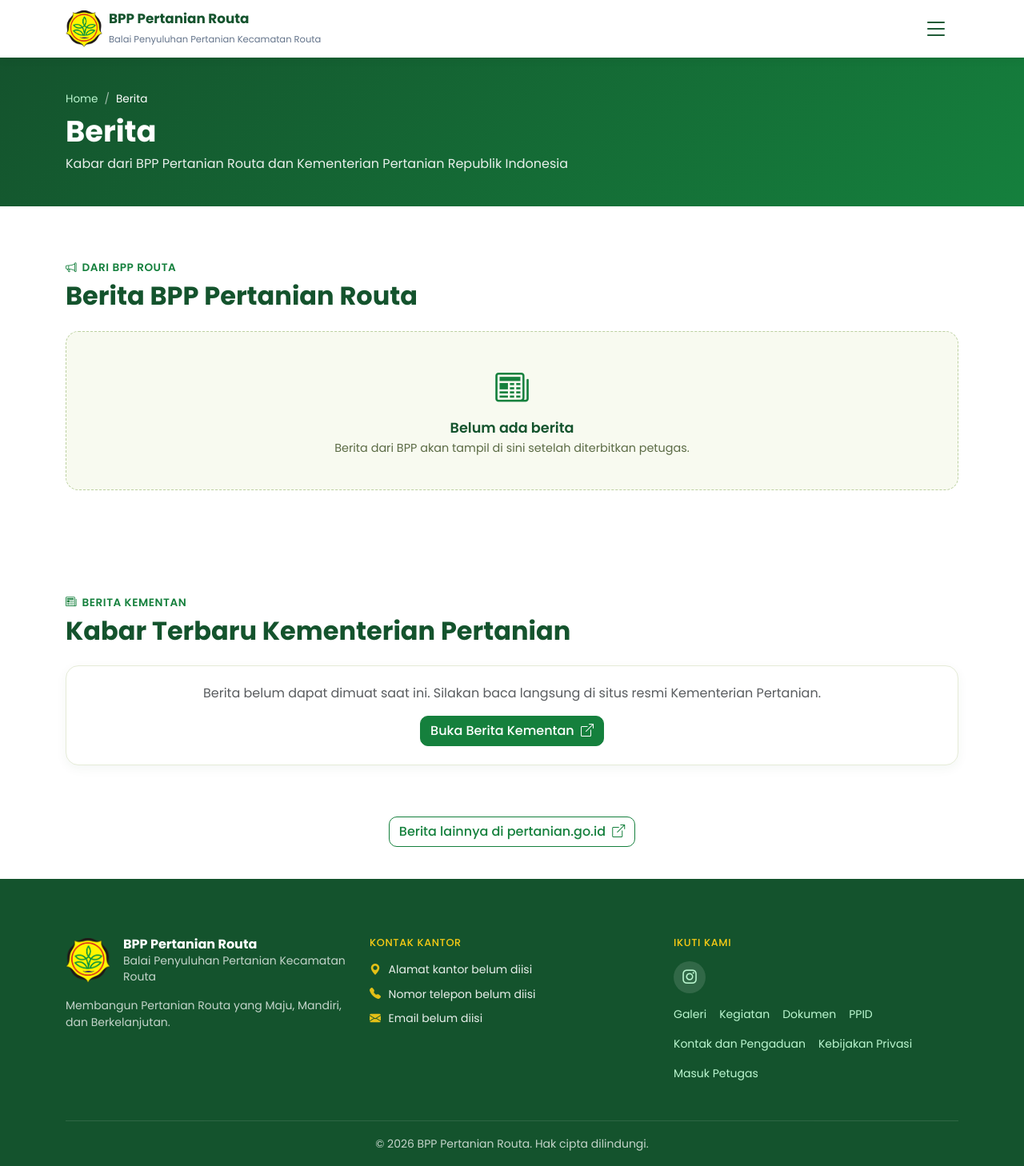
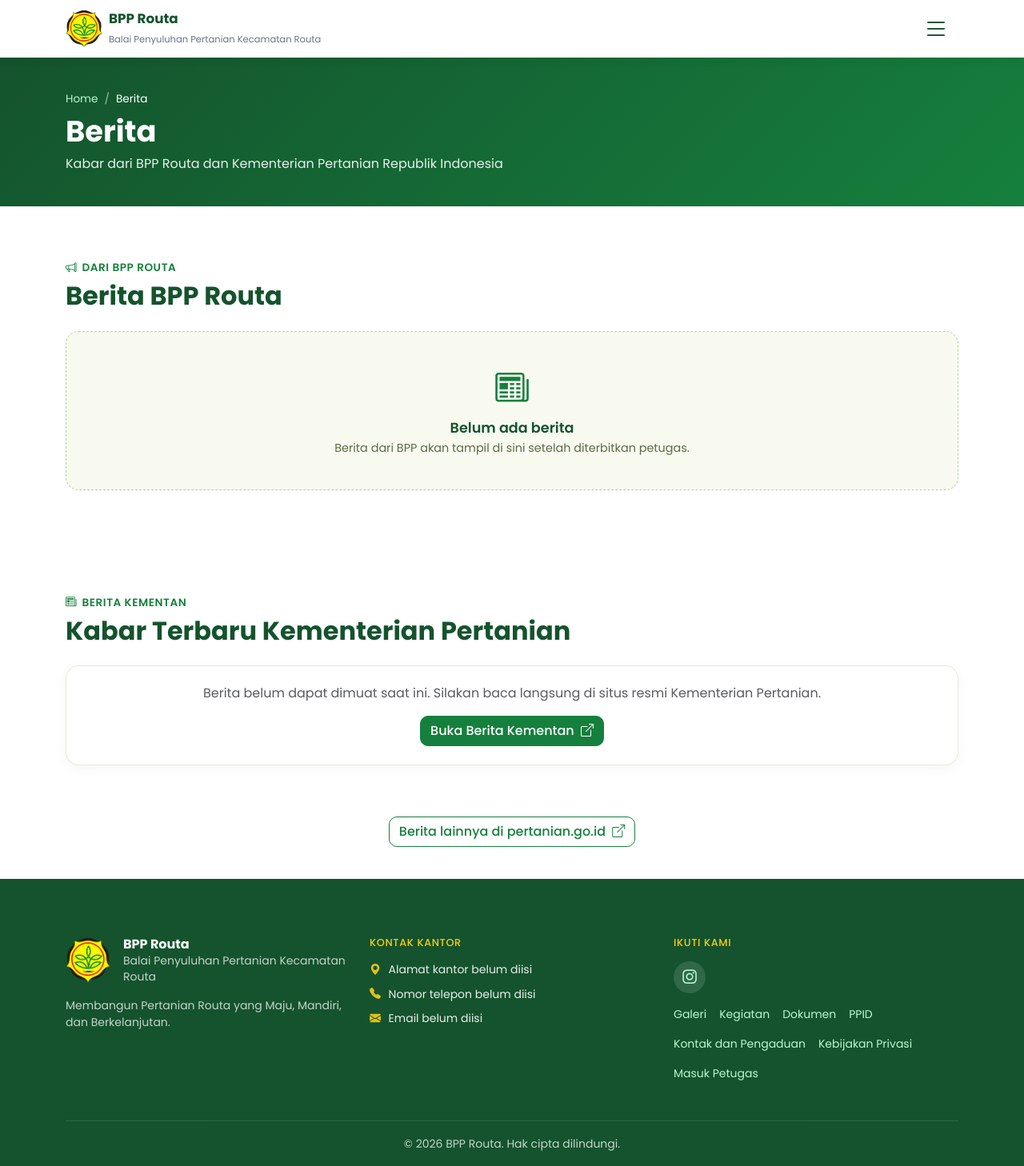
Before and after one commit to edwinkz-11/Bpp-Rouata, a Laravel app: page /berita in a window 1280 px wide. Shown: the whole page at 80% size. Run offline with Laravel 12, Linux system fonts and the light colour scheme; data comes from the database, SQL or seed files in the repository; data that the repository does not hold is empty.

Commit message:
Seragamkan nama: BPP Routa dan Balai Penyuluhan Pertanian Kecamatan Routa

```diff
--- a/app/Models/Profile.php
+++ b/app/Models/Profile.php
@@ -36,7 +36,7 @@ class Profile extends Model
     public static function forType(string $type): self
     {
         $defaults = $type === self::TYPE_BPP
-            ? ['name' => 'BPP Pertanian Routa', 'institution_name' => 'Balai Penyuluhan Pertanian Kecamatan Routa']
+            ? ['name' => 'BPP Routa', 'institution_name' => 'Balai Penyuluhan Pertanian Kecamatan Routa']
             : ['name' => 'Kecamatan Routa'];
 
         return static::where('type', $type)->first() ?? new static($defaults + ['type' => $type]);
--- a/app/Providers/AppServiceProvider.php
+++ b/app/Providers/AppServiceProvider.php
@@ -59,7 +59,7 @@ class AppServiceProvider extends ServiceProvider
                 // Database belum dimigrasi: pakai nilai bawaan agar halaman tidak error.
                 return $shared = [
                     'bpp' => new Profile([
-                        'name' => 'BPP Pertanian Routa',
+                        'name' => 'BPP Routa',
                         'institution_name' => 'Balai Penyuluhan Pertanian Kecamatan Routa',
                     ]),
                     'site' => [],
--- a/database/seeders/ProfilBppSeeder.php
+++ b/database/seeders/ProfilBppSeeder.php
@@ -15,10 +15,10 @@ class ProfilBppSeeder extends Seeder
     public function run(): void
     {
         $profil = Profile::where('type', 'bpp')->first()
-            ?? new Profile(['type' => 'bpp', 'name' => 'BPP Pertanian Routa', 'institution_name' => 'Balai Penyuluhan Pertanian Kecamatan Routa']);
+            ?? new Profile(['type' => 'bpp', 'name' => 'BPP Routa', 'institution_name' => 'Balai Penyuluhan Pertanian Kecamatan Routa']);
 
         $draf = [
-            'description' => "BPP Pertanian Routa adalah Balai Penyuluhan Pertanian yang melayani petani di Kecamatan Routa, Kabupaten Konawe, Sulawesi Tenggara.\n\nBPP menjadi tempat petani berkonsultasi, belajar teknologi budidaya, dan mendapat pendampingan dari penyuluh pertanian. Penyuluh turun langsung ke lahan melalui sosialisasi, Sekolah Lapang, kunjungan dan verifikasi lahan, serta penyaluran sarana produksi seperti pupuk.\n\nKomoditas yang saat ini banyak didampingi antara lain lada, jagung, dan cabai.",
+            'description' => "BPP Routa adalah Balai Penyuluhan Pertanian yang melayani petani di Kecamatan Routa, Kabupaten Konawe, Sulawesi Tenggara.\n\nBPP menjadi tempat petani berkonsultasi, belajar teknologi budidaya, dan mendapat pendampingan dari penyuluh pertanian. Penyuluh turun langsung ke lahan melalui sosialisasi, Sekolah Lapang, kunjungan dan verifikasi lahan, serta penyaluran sarana produksi seperti pupuk.\n\nKomoditas yang saat ini banyak didampingi antara lain lada, jagung, dan cabai.",
             'vision' => 'Terwujudnya petani Kecamatan Routa yang mandiri, maju, dan sejahtera melalui penyuluhan pertanian yang dekat dan mudah dijangkau.',
             'mission' => "1. Meningkatkan pengetahuan dan keterampilan petani lewat penyuluhan, Sekolah Lapang, dan demonstrasi.\n2. Mendampingi petani menerapkan teknologi budidaya yang sesuai dengan kondisi wilayah Routa.\n3. Menguatkan kelompok tani dan kelembagaan petani.\n4. Menghubungkan petani dengan informasi, program, dan bantuan sarana produksi dari pemerintah.\n5. Mendokumentasikan potensi dan kegiatan pertanian Kecamatan Routa agar mudah diakses masyarakat.",
             'tasks_functions' => "1. Menyusun programa penyuluhan pertanian tingkat kecamatan bersama petani.\n2. Melaksanakan penyuluhan dan pendampingan petani di lapangan.\n3. Menyebarkan informasi dan teknologi pertanian yang tepat guna.\n4. Membina kelompok tani dan kelembagaan petani.\n5. Membantu pendataan potensi pertanian dan kebutuhan sarana produksi petani.\n6. Berkoordinasi dengan dinas pertanian dan instansi terkait.\n7. Menjadi tempat konsultasi bagi petani.\n8. Melaporkan kegiatan penyuluhan secara berkala.",
--- a/database/seeders/SiteContentSeeder.php
+++ b/database/seeders/SiteContentSeeder.php
@@ -12,7 +12,7 @@ class SiteContentSeeder extends Seeder
     {
         // Hanya nama & slogan dari brief. Alamat, telepon, email, sejarah, dll. diisi admin.
         Profile::firstOrCreate(['type' => 'bpp'], [
-            'name' => 'BPP Pertanian Routa',
+            'name' => 'BPP Routa',
             'institution_name' => 'Balai Penyuluhan Pertanian Kecamatan Routa',
         ]);
 
--- a/public/css/site.css
+++ b/public/css/site.css
@@ -59,7 +59,7 @@ a:hover { color: var(--g-dark); }
 .hero { position: relative; min-height: 560px; display: flex; align-items: center; background-size: cover; background-position: center; color: #fff; }
 .hero-overlay { position: absolute; inset: 0; background: linear-gradient(90deg, rgba(10, 46, 25, .82) 0%, rgba(10, 46, 25, .45) 55%, rgba(10, 46, 25, .1) 100%); }
 .hero-badge { display: inline-block; background: var(--g); padding: .25rem .9rem; border-radius: 8px; font-weight: 500; margin-bottom: .75rem; }
-.hero-title { font-weight: 700; font-size: clamp(2.1rem, 6vw, 4rem); line-height: 1.1; margin-bottom: .5rem; }
+.hero-title { font-weight: 700; font-size: clamp(1.7rem, 4.4vw, 3.4rem); line-height: 1.15; max-width: 27ch; margin-bottom: .5rem; }
 .hero-sub { font-size: clamp(1.1rem, 2.5vw, 1.6rem); font-weight: 600; margin-bottom: .75rem; }
 .hero-slogan { font-style: italic; font-size: 1.1rem; max-width: 560px; margin-bottom: 1.5rem; opacity: .95; }
 
--- a/resources/views/errors/layout.blade.php
+++ b/resources/views/errors/layout.blade.php
@@ -3,7 +3,7 @@
 <head>
     <meta charset="utf-8">
     <meta name="viewport" content="width=device-width, initial-scale=1">
-    <title>@yield('code') | BPP Pertanian Routa</title>
+    <title>@yield('code') | BPP Routa</title>
     <link href="{{ asset('vendor/poppins/poppins.css') }}" rel="stylesheet">
     <style>
         body { margin: 0; min-height: 100vh; display: grid; place-items: center; font-family: 'Poppins', system-ui, sans-serif; background: #F8FAF0; color: #1f2937; text-align: center; padding: 1rem; }
--- a/resources/views/web/contact.blade.php
+++ b/resources/views/web/contact.blade.php
@@ -1,7 +1,7 @@
 @extends('layouts.public')
 
 @section('title', 'Kontak dan Pengaduan')
-@section('description', 'Kirim pertanyaan, saran, pengaduan, atau permohonan informasi kepada BPP Pertanian Routa.')
+@section('description', 'Kirim pertanyaan, saran, pengaduan, atau permohonan informasi kepada BPP Routa.')
 
 @section('content')
 @include('partials.page-header', ['title' => 'Kontak dan Pengaduan', 'subtitle' => 'Sampaikan pertanyaan, saran, pengaduan, atau permohonan informasi.'])
--- a/resources/views/web/documents.blade.php
+++ b/resources/views/web/documents.blade.php
@@ -1,7 +1,7 @@
 @extends('layouts.public')
 
 @section('title', 'Dokumen dan Unduhan')
-@section('description', 'Unduh laporan kinerja, programa penyuluhan, peraturan, formulir, dan dokumen informasi publik BPP Pertanian Routa.')
+@section('description', 'Unduh laporan kinerja, programa penyuluhan, peraturan, formulir, dan dokumen informasi publik BPP Routa.')
 
 @section('content')
 @include('partials.page-header', ['title' => 'Dokumen dan Unduhan', 'subtitle' => 'Laporan, programa penyuluhan, peraturan, formulir, dan dokumen informasi publik.'])
--- a/resources/views/web/home.blade.php
+++ b/resources/views/web/home.blade.php
@@ -31,8 +31,7 @@
     <div class="hero-overlay"></div>
     <div class="container position-relative">
         <span class="hero-badge">Selamat Datang di</span>
-        <h1 class="hero-title">BPP PERTANIAN ROUTA</h1>
-        <p class="hero-sub">Balai Penyuluhan Pertanian Kecamatan Routa</p>
+        <h1 class="hero-title">BALAI PENYULUHAN PERTANIAN KECAMATAN ROUTA</h1>
         <p class="hero-slogan">“{{ $site['slogan'] ?? 'Membangun Pertanian Routa yang Maju, Mandiri, dan Berkelanjutan.' }}”</p>
         <a href="#sekilas" class="btn btn-accent btn-lg">Kenali Lebih Lanjut <i class="bi bi-arrow-right ms-1"></i></a>
     </div>
--- a/resources/views/web/news.blade.php
+++ b/resources/views/web/news.blade.php
@@ -1,15 +1,15 @@
 @extends('layouts.public')
 
 @section('title', 'Berita')
-@section('description', 'Berita dan kabar terbaru dari BPP Pertanian Routa serta Kementerian Pertanian.')
+@section('description', 'Berita dan kabar terbaru dari BPP Routa serta Kementerian Pertanian.')
 
 @section('content')
-@include('partials.page-header', ['title' => 'Berita', 'subtitle' => 'Kabar dari BPP Pertanian Routa dan Kementerian Pertanian Republik Indonesia'])
+@include('partials.page-header', ['title' => 'Berita', 'subtitle' => 'Kabar dari BPP Routa dan Kementerian Pertanian Republik Indonesia'])
 
 <section class="section">
     <div class="container">
         <div class="section-label"><i class="bi bi-megaphone"></i> Dari BPP Routa</div>
-        <h2 class="section-title mb-4">Berita BPP Pertanian Routa</h2>
+        <h2 class="section-title mb-4">Berita BPP Routa</h2>
         @if ($posts->isEmpty())
             <x-empty icon="bi-newspaper" title="Belum ada berita" text="Berita dari BPP akan tampil di sini setelah diterbitkan petugas." />
         @else
--- a/resources/views/web/ppid.blade.php
+++ b/resources/views/web/ppid.blade.php
@@ -1,7 +1,7 @@
 @extends('layouts.public')
 
 @section('title', 'PPID')
-@section('description', 'Layanan informasi publik BPP Pertanian Routa: informasi berkala, informasi setiap saat, dan informasi serta merta.')
+@section('description', 'Layanan informasi publik BPP Routa: informasi berkala, informasi setiap saat, dan informasi serta merta.')
 
 @section('content')
 @include('partials.page-header', ['title' => 'PPID', 'subtitle' => 'Pejabat Pengelola Informasi dan Dokumentasi: layanan keterbukaan informasi publik.'])
--- a/resources/views/web/privacy.blade.php
+++ b/resources/views/web/privacy.blade.php
@@ -1,7 +1,7 @@
 @extends('layouts.public')
 
 @section('title', 'Kebijakan Privasi')
-@section('description', 'Cara BPP Pertanian Routa mengumpulkan, menggunakan, dan melindungi data pengunjung website.')
+@section('description', 'Cara BPP Routa mengumpulkan, menggunakan, dan melindungi data pengunjung website.')
 
 @section('content')
 @include('partials.page-header', ['title' => 'Kebijakan Privasi', 'subtitle' => 'Data apa yang kami kumpulkan dan bagaimana kami menjaganya.'])
```
Also changed, not shown: README.md, database/migrations/0001_01_01_000000_create_users_table.php, 4 other files.
